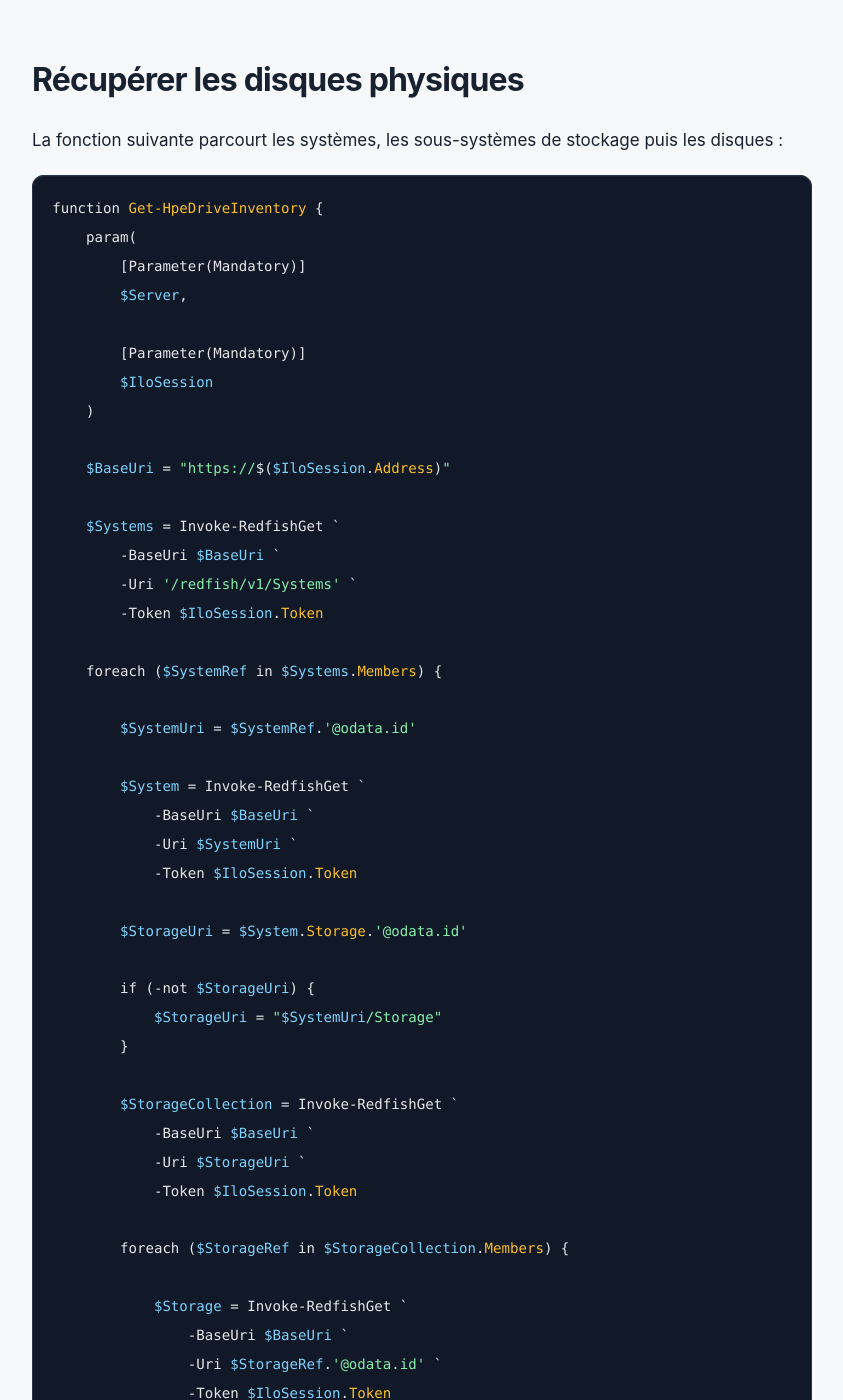
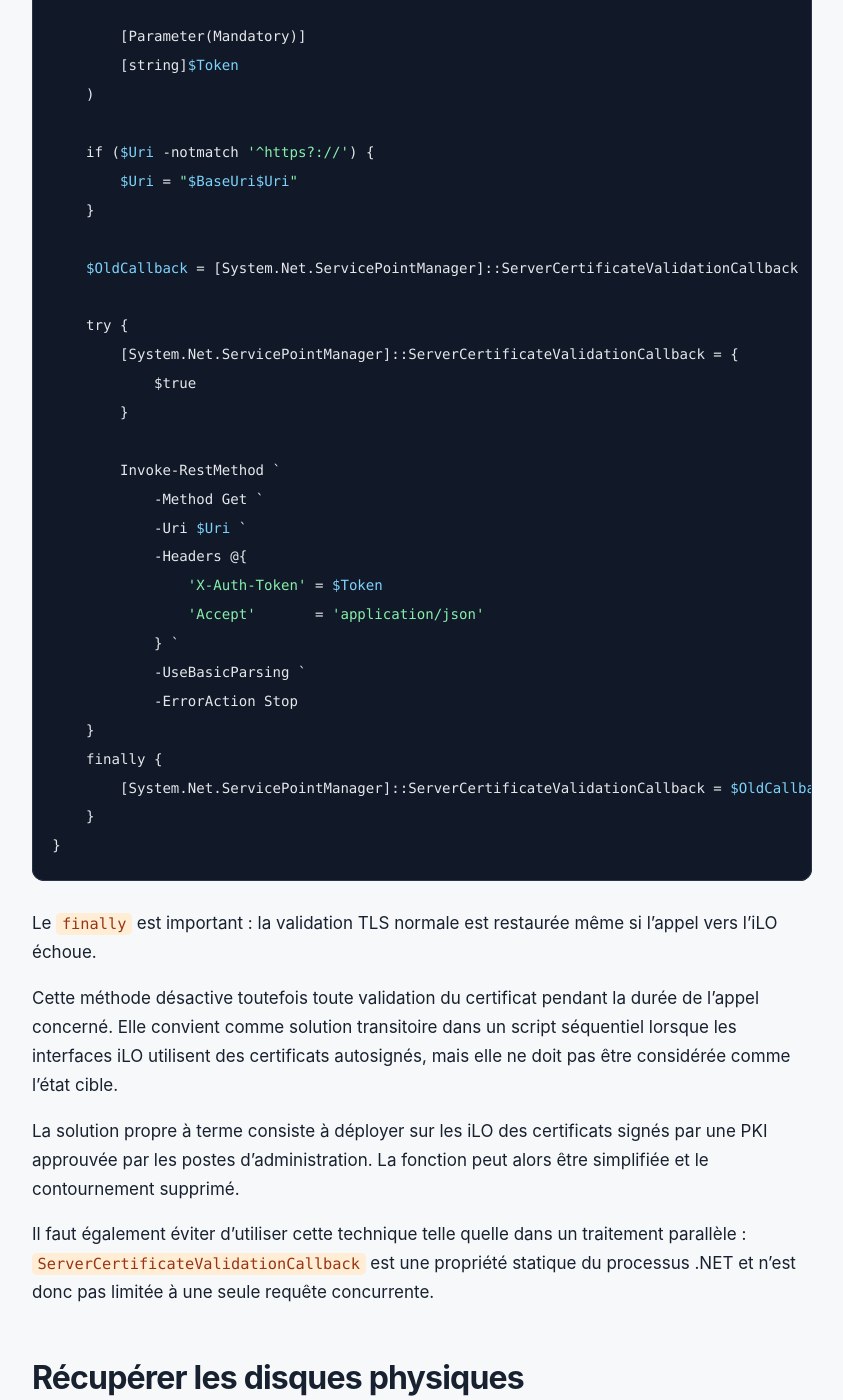
Before and after one commit to Coubiac/coubiac.github.io, a Jekyll site: the page built from _posts/2026-09-13-recuperer-part-number-disques-hpe-oneview-redfish.md, in a window 1280 px wide and 1400 px high, scrolled down 8190 px. Shown: the whole window, without its empty margins (218-1061 px from the left). Built offline with Jekyll 4.4.1, drawn with Linux system fonts in a browser that asks for light colours; some of the changed text lies outside the part shown.

Commit message:
Adapte l'article à Windows PowerShell 5.1 et aux certificats iLO autosignés

````diff
--- a/_posts/2026-09-13-recuperer-part-number-disques-hpe-oneview-redfish.md
+++ b/_posts/2026-09-13-recuperer-part-number-disques-hpe-oneview-redfish.md
@@ -14,6 +14,8 @@
 Il peut cependant manquer une information utile pour réaliser un inventaire matériel précis : le `PartNumber` des disques physiques.
 
 L'information peut être disponible directement dans l'iLO via l'API Redfish. Il est alors possible d'utiliser OneView pour obtenir une session SSO vers l'iLO, puis d'interroger Redfish en PowerShell, sans installer de module HPE.
+
+Les exemples ci-dessous sont compatibles avec Windows PowerShell 5.1. Ils tiennent également compte d'un cas fréquent : OneView possède un certificat signé par une PKI de confiance, alors que les interfaces iLO utilisent encore des certificats autosignés.
 
 ## Principe
 
@@ -43,7 +45,13 @@
 
 ## Connexion à l'API OneView
 
-On commence par récupérer la version courante de l'API :
+Avec Windows PowerShell 5.1, il est utile de forcer l'utilisation de TLS 1.2 avant les appels HTTPS :
+
+```powershell
+[Net.ServicePointManager]::SecurityProtocol = [Net.SecurityProtocolType]::Tls12
+```
+
+On commence ensuite par récupérer la version courante de l'API :
 
 ```powershell
 $OneView = 'https://oneview.example.net'
@@ -52,9 +60,12 @@
     Invoke-RestMethod `
         -Method Get `
         -Uri "$OneView/rest/version" `
-        -SkipCertificateCheck
+        -UseBasicParsing `
+        -ErrorAction Stop
 ).currentVersion
 ```
+
+Dans cet exemple, le certificat présenté par OneView est signé par une autorité de certification approuvée par le poste. Il n'est donc pas nécessaire de désactiver sa validation.
 
 Puis on ouvre une session :
 
@@ -74,7 +85,8 @@
     } `
     -ContentType 'application/json' `
     -Body $LoginBody `
-    -SkipCertificateCheck
+    -UseBasicParsing `
+    -ErrorAction Stop
 
 $OneViewHeaders = @{
     'X-API-Version' = $ApiVersion
@@ -100,7 +112,8 @@
         -Method Get `
         -Uri $Uri `
         -Headers $OneViewHeaders `
-        -SkipCertificateCheck
+        -UseBasicParsing `
+        -ErrorAction Stop
 }
 ```
 
@@ -223,9 +236,17 @@
 
 Cela évite de conserver un compte et un mot de passe iLO dans le script. Le poste qui exécute le script doit en revanche pouvoir joindre directement les interfaces iLO en HTTPS.
 
-## Interroger Redfish
+## Interroger Redfish avec des certificats iLO autosignés
 
-Une deuxième fonction simplifie les requêtes vers l'iLO :
+Windows PowerShell 5.1 ne possède pas le paramètre `-SkipCertificateCheck` disponible dans les versions modernes de PowerShell.
+
+Si les iLO utilisent encore des certificats autosignés, un appel direct avec `Invoke-RestMethod` peut donc échouer avec un message de ce type :
+
+```text
+Could not establish trust relationship for the SSL/TLS secure channel
+```
+
+Dans ce cas, la validation du certificat peut être désactivée uniquement pendant l'appel Redfish, puis restaurée immédiatement après.
 
 ```powershell
 function Invoke-RedfishGet {
@@ -244,16 +265,38 @@
         $Uri = "$BaseUri$Uri"
     }
 
-    Invoke-RestMethod `
-        -Method Get `
-        -Uri $Uri `
-        -Headers @{
-            'X-Auth-Token' = $Token
-            'Accept'       = 'application/json'
-        } `
-        -SkipCertificateCheck
+    $OldCallback = [System.Net.ServicePointManager]::ServerCertificateValidationCallback
+
+    try {
+        [System.Net.ServicePointManager]::ServerCertificateValidationCallback = {
+            $true
+        }
+
+        Invoke-RestMethod `
+            -Method Get `
+            -Uri $Uri `
+            -Headers @{
+                'X-Auth-Token' = $Token
+                'Accept'       = 'application/json'
+            } `
+            -UseBasicParsing `
+            -ErrorAction Stop
+    }
+    finally {
+        [System.Net.ServicePointManager]::ServerCertificateValidationCallback = $OldCallback
+    }
 }
 ```
+
+Le `finally` est important : la validation TLS normale est restaurée même si l'appel vers l'iLO échoue.
+
+Cette méthode désactive toutefois toute validation du certificat pendant la durée de l'appel concerné. Elle convient comme solution transitoire dans un script séquentiel lorsque les interfaces iLO utilisent des certificats autosignés, mais elle ne doit pas être considérée comme l'état cible.
+
+La solution propre à terme consiste à déployer sur les iLO des certificats signés par une PKI approuvée par les postes d'administration. La fonction peut alors être simplifiée et le contournement supprimé.
+
+Il faut également éviter d'utiliser cette technique telle quelle dans un traitement parallèle : `ServerCertificateValidationCallback` est une propriété statique du processus .NET et n'est donc pas limitée à une seule requête concurrente.
+
+## Récupérer les disques physiques
 
 Il ne faut pas partir du principe que le serveur Redfish est obligatoirement accessible sous :
 
@@ -422,18 +463,6 @@
 
 Il faut donc tenir compte de la génération du serveur, de l'iLO, du contrôleur de stockage et de son firmware. La présence de `/Storage` ne garantit pas nécessairement que tous les contrôleurs et tous les disques d'une ancienne plateforme seront représentés de la même manière.
 
-## À propos de `-SkipCertificateCheck`
-
-Les exemples utilisent :
-
-```powershell
--SkipCertificateCheck
-```
-
-Cette option est disponible avec PowerShell 7.
-
-Elle est pratique dans un environnement où OneView et les iLO utilisent des certificats non approuvés par la machine qui exécute le script. Lorsque les certificats sont signés par une autorité reconnue par le poste, cette option peut être retirée.
-
 ## En résumé
 
 L'API OneView reste pratique pour obtenir la liste des serveurs et accéder à leurs contrôleurs de management, mais elle ne fournit pas nécessairement tout l'inventaire matériel disponible dans l'iLO.
@@ -452,6 +481,8 @@
   -> PartNumber
 ```
 
+Avec Windows PowerShell 5.1, il faut également tenir compte de la gestion des certificats. Si OneView possède un certificat approuvé mais que les iLO utilisent encore des certificats autosignés, la validation peut être contournée uniquement pendant les appels Redfish puis immédiatement restaurée.
+
 Cette méthode fonctionne avec plusieurs serveurs : l'inventaire OneView est récupéré une seule fois, puis chaque serveur est interrogé successivement. Le résultat peut ensuite être utilisé directement en PowerShell ou exporté en CSV pour constituer un inventaire matériel.
 
 ## Références
````
Also changed, not shown: other parts of _posts/2026-09-13-recuperer-part-number-disques-hpe-oneview-redfish.md (+0 -2 lines).
